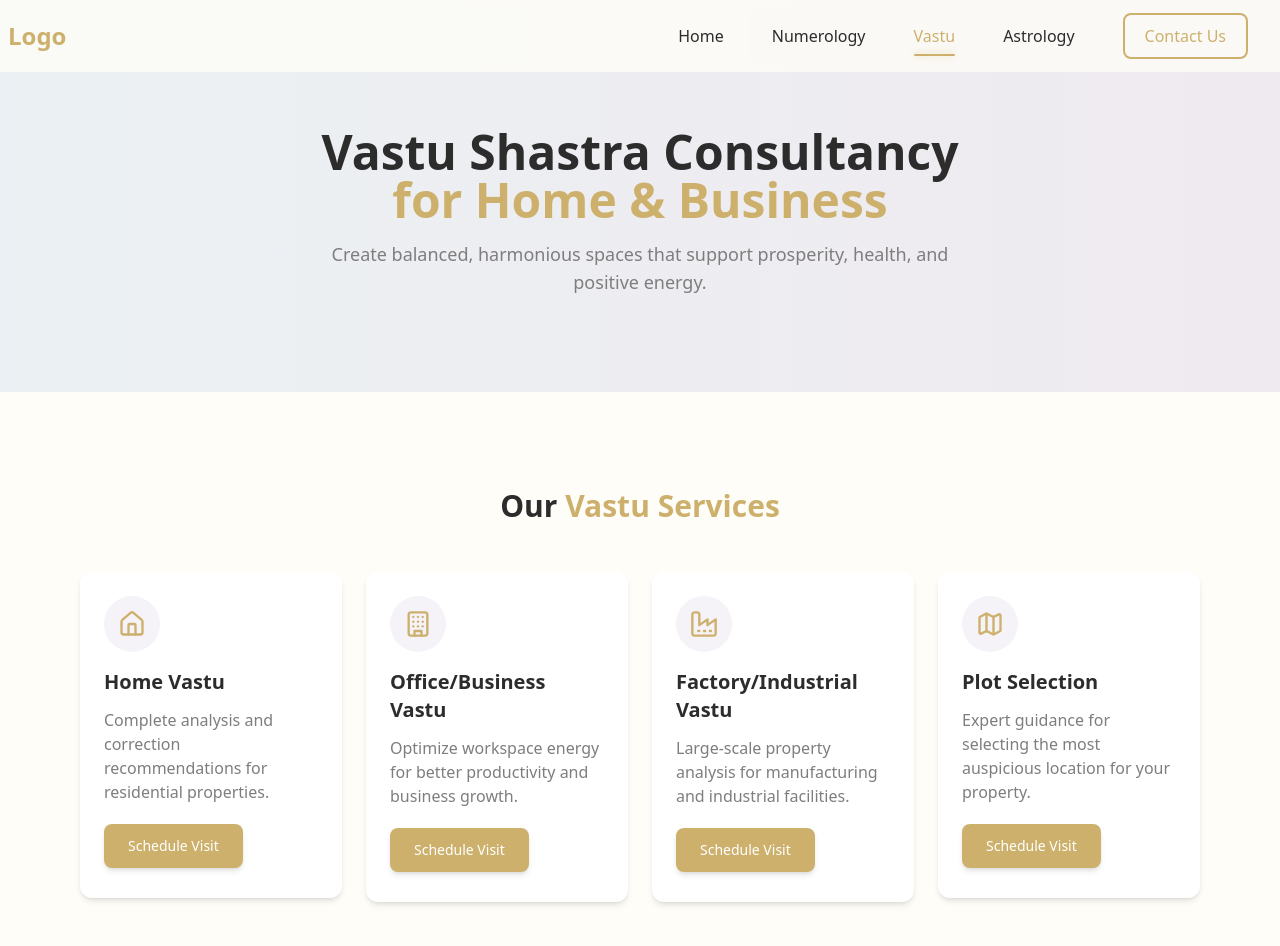
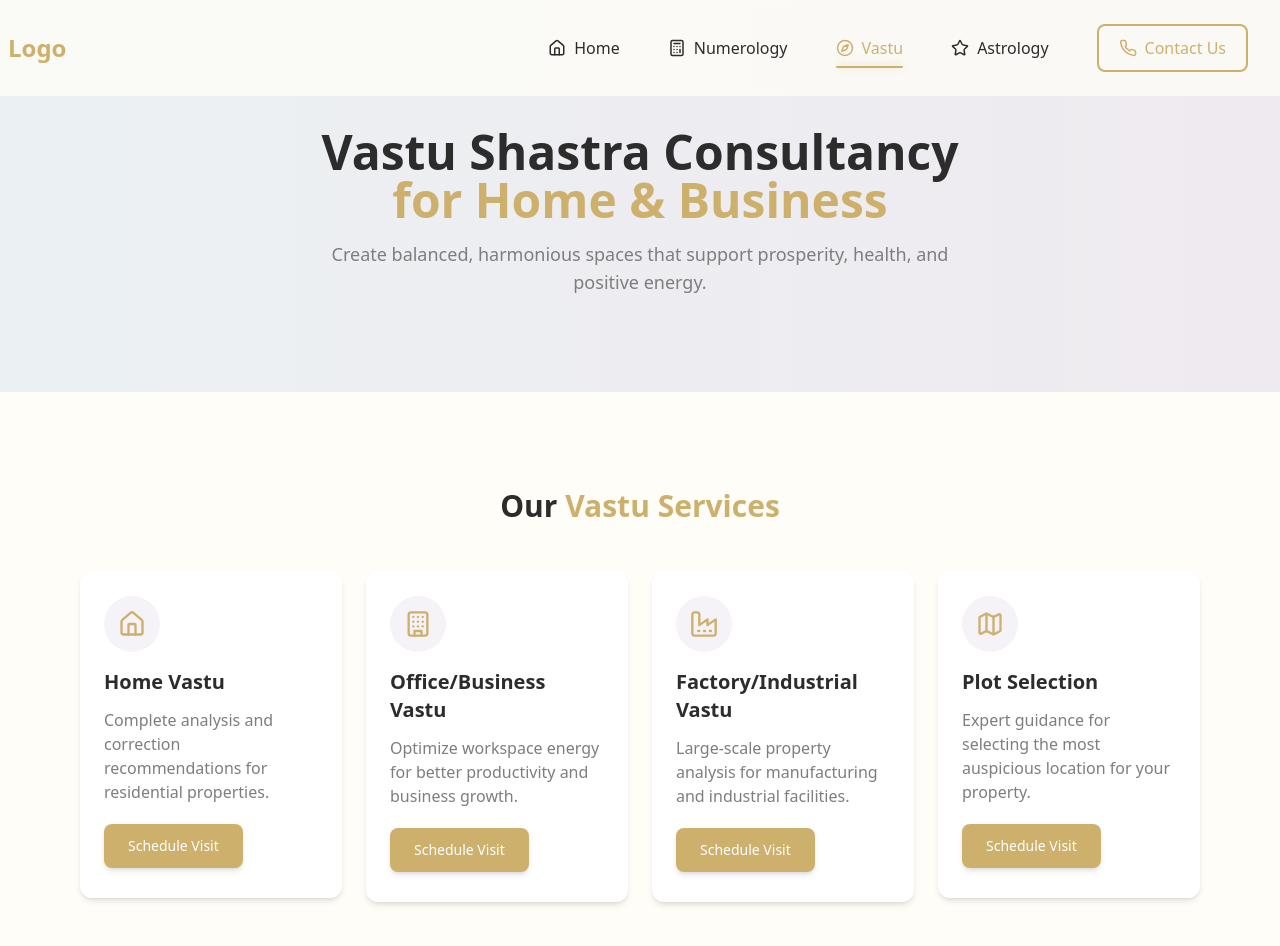
Before and after one commit to soham999a/astronomy, a React (Vite) app: page /vastu in a window 1280 px wide. Shown: the top 946 px of the page. Built offline with nearby package versions, Linux system fonts and the light colour scheme.

Commit message:
Add icons beside navbar elements

```diff
--- a/src/components/Navbar.tsx
+++ b/src/components/Navbar.tsx
@@ -1,6 +1,6 @@
 import { useState, useEffect } from 'react';
 import { useLocation } from 'react-router-dom';
-import { Menu, X } from 'lucide-react';
+import { Menu, X, Home, Star, Compass, Calculator, Phone } from 'lucide-react';
 
 const Navbar = () => {
   const [isMenuOpen, setIsMenuOpen] = useState(false);
@@ -105,11 +105,11 @@ const NavLinks = ({ onClick }: { onClick?: () => void }) => {
   const isMobile = typeof onClick !== 'undefined'; // If onClick is provided, we're in mobile view
 
   const links = [
-    { to: '/', label: 'Home' },
-    { to: '/numerology', label: 'Numerology' },
-    { to: '/vastu', label: 'Vastu' },
-    { to: '/astrology', label: 'Astrology' },
-    { to: '/contact', label: 'Contact Us', isHighlighted: true },
+    { to: '/', label: 'Home', icon: Home },
+    { to: '/numerology', label: 'Numerology', icon: Calculator },
+    { to: '/vastu', label: 'Vastu', icon: Compass },
+    { to: '/astrology', label: 'Astrology', icon: Star },
+    { to: '/contact', label: 'Contact Us', icon: Phone, isHighlighted: true },
   ];
 
   return (
@@ -128,9 +128,10 @@ const NavLinks = ({ onClick }: { onClick?: () => void }) => {
                 target="_blank"
                 rel="noopener noreferrer"
                 className={`font-medium text-mystic-gold px-5 py-2.5 border-2 border-mystic-gold rounded-lg transition-all duration-300
-                          hover:bg-mystic-gold hover:text-white hover:shadow-md ${isMobile ? 'block mx-auto w-3/4' : ''}`}
+                          hover:bg-mystic-gold hover:text-white hover:shadow-md ${isMobile ? 'block mx-auto w-3/4' : ''} flex items-center justify-center gap-2`}
                 onClick={onClick}
               >
+                {link.icon && <link.icon size={18} />}
                 {link.label}
               </a>
             </div>
@@ -144,7 +145,8 @@ const NavLinks = ({ onClick }: { onClick?: () => void }) => {
               key={link.to}
               className={`relative py-2 ${isMobile ? 'w-full text-center mb-2' : ''} ${marginClass}`}
             >
-              <span className="font-medium text-mystic-gold cursor-default">
+              <span className="font-medium text-mystic-gold cursor-default flex items-center gap-2">
+                {link.icon && <link.icon size={18} />}
                 {link.label}
               </span>
               {/* Active indicator - more visible gold bar */}
@@ -164,9 +166,10 @@ const NavLinks = ({ onClick }: { onClick?: () => void }) => {
                 href={link.to}
                 target="_blank"
                 rel="noopener noreferrer"
-                className={`font-medium text-charcoal transition-all duration-300 hover:text-mystic-gold ${isMobile ? 'block py-2 px-4' : ''} ${link.isHighlighted && isMobile ? 'text-mystic-gold' : ''}`}
+                className={`font-medium text-charcoal transition-all duration-300 hover:text-mystic-gold ${isMobile ? 'block py-2 px-4' : ''} ${link.isHighlighted && isMobile ? 'text-mystic-gold' : ''} flex items-center gap-2`}
                 onClick={onClick}
               >
+                {link.icon && <link.icon size={18} />}
                 {link.label}
               </a>
               {/* Animated underline that appears on hover */}
```
